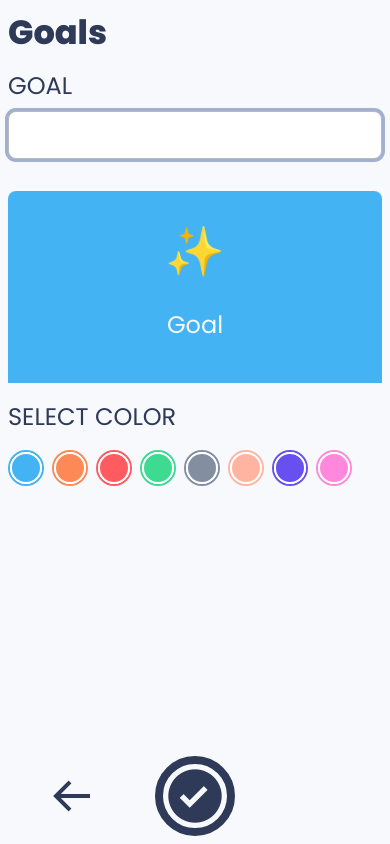
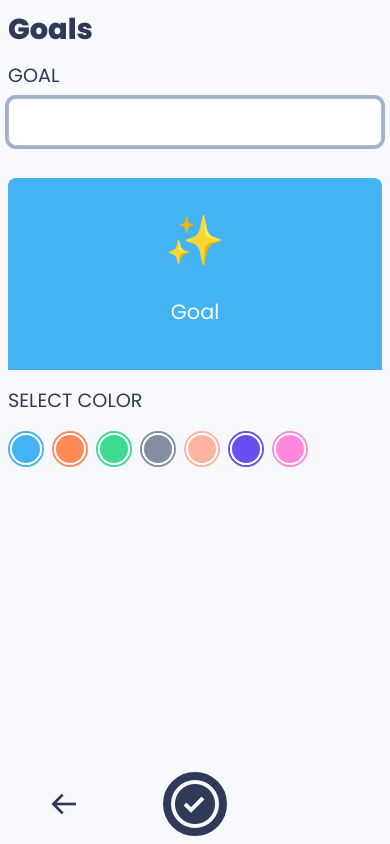
Before and after one commit to r-e-d-ant/new-day-goals, a Vue app: page /new-goal in a window 390 px wide. Built offline with nearby package versions, Linux system fonts and the light colour scheme.

Commit message:
fixed layout on mobile

```diff
--- a/src/assets/style.css
+++ b/src/assets/style.css
@@ -56,7 +56,7 @@ header {
 
 header h1 {
     font-weight: 800;
-    font-size: 2.1rem;
+    font-size: 1.8rem;
 }
 
 /* -- main -- */
@@ -97,7 +97,7 @@ main {
 .action-goals-list h2 {
     cursor: pointer;
     font-weight: 300;
-    font-size: 1.3rem;
+    font-size: 1.1rem;
 }
 .action-goals-list .bx-chevron-down {
     cursor: pointer;
@@ -134,7 +134,7 @@ footer {
 }
 .save-add-todo {
     cursor: pointer;
-    font-size: 4rem;
+    font-size: 3rem;
     margin: .5rem 0;
     border: 8px solid var(--primary-clr);
     background-color: var(--white-clr);
--- a/src/views/NewGoal.vue
+++ b/src/views/NewGoal.vue
@@ -1,7 +1,7 @@
 
 <template>
 <div>
-    <main>
+    <main class="newGoalCont">
     <section>
             <form class="goal-form-container">
                 <label class="form-label">Goal</label>
@@ -43,7 +43,7 @@ export default {
     components: {},
     data() {
         return {
-            colors: ["#43b3f4", "#fd8956", "#ff5b60", "#3dda91", "#838fa1", "#ffb4a2", "#684ff0", "#ff88dd"],
+            colors: ["#43b3f4", "#fd8956", "#3dda91", "#838fa1", "#ffb4a2", "#684ff0", "#ff88dd"],
             goals: [],
             goalName: '',
             goalColor: '#43B3F4'
@@ -93,6 +93,9 @@ export default {
 </script>
 
 <style scoped>
+.newGoalCont {
+    margin-bottom: 8rem;
+}
 .goal-form-container {
     display: flex;
     flex-direction: column;
@@ -114,7 +117,7 @@ export default {
           40%), 0.8);
 }
 .form-label {
-    font-size: 1.5rem;
+    font-size: 1.2rem;
     text-transform: uppercase;
     margin-bottom: .5rem;
 }
@@ -145,7 +148,7 @@ export default {
     color: var(--white-clr);
     margin-top: 1.2rem;
     font-weight: 400;
-    font-size: 1.5rem;
+    font-size: 1.3rem;
 }
 .colors {
     display: flex;
@@ -168,7 +171,7 @@ export default {
     cursor: pointer;
     position: absolute;
     left: 3rem;
-    font-size: 3rem;
+    font-size: 2rem;
 }
 .goal-added-notify {
     font-size: 1.5rem;
```
